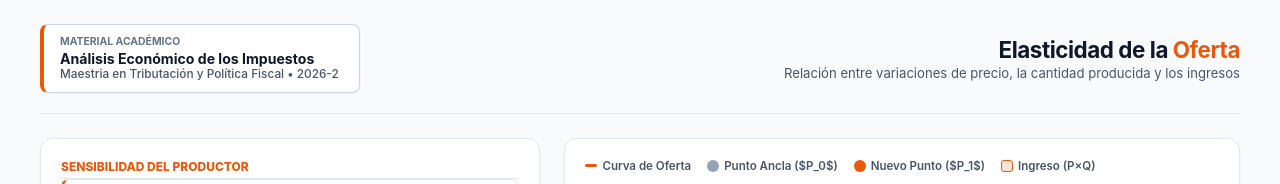
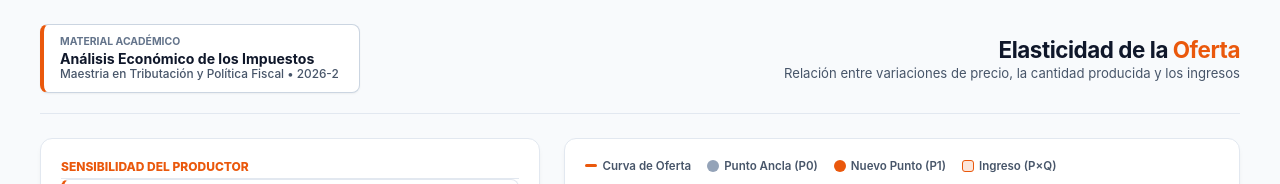
Before and after one commit to gelopezgonzales-droid/Elast_Oft, a plain HTML site: page index.html in a window 1280 px wide. Shown: the top 184 px of the page. Drawn offline with Linux system fonts and the light colour scheme.

Commit message:
Update index.html

```diff
--- a/index.html
+++ b/index.html
@@ -136,8 +136,8 @@
         <div class="visual-card">
             <div class="legend">
                 <div class="legend-item"><div class="dot" style="background: var(--supply-color); height:3px;" id="leg-curve"></div> Curva de Oferta</div>
-                <div class="legend-item"><div class="dot" style="background: #94a3b8; border-radius: 50%;"></div> Punto Ancla ($P_0$)</div>
-                <div class="legend-item"><div class="dot" style="background: var(--supply-color); border-radius: 50%;" id="leg-pt"></div> Nuevo Punto ($P_1$)</div>
+                <div class="legend-item"><div class="dot" style="background: #94a3b8; border-radius: 50%;"></div> Punto Ancla (P0)</div>
+                <div class="legend-item"><div class="dot" style="background: var(--supply-color); border-radius: 50%;" id="leg-pt"></div> Nuevo Punto (P1)</div>
                 <div class="legend-item"><div class="dot" style="background: var(--supply-light); border: 1px solid var(--supply-color);" id="leg-rev"></div> Ingreso (P×Q)</div>
             </div>
 
```
